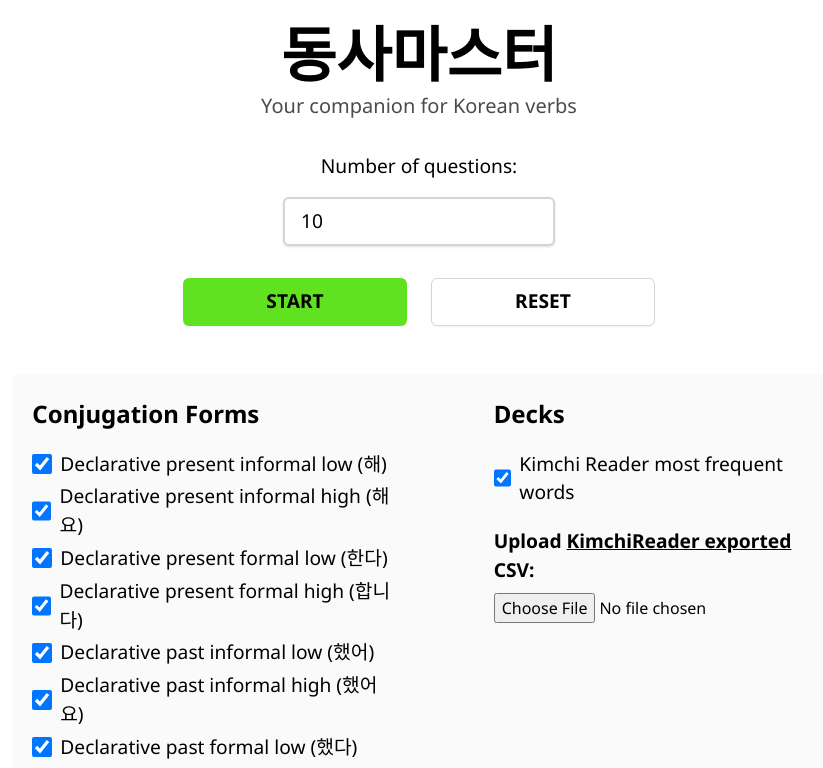
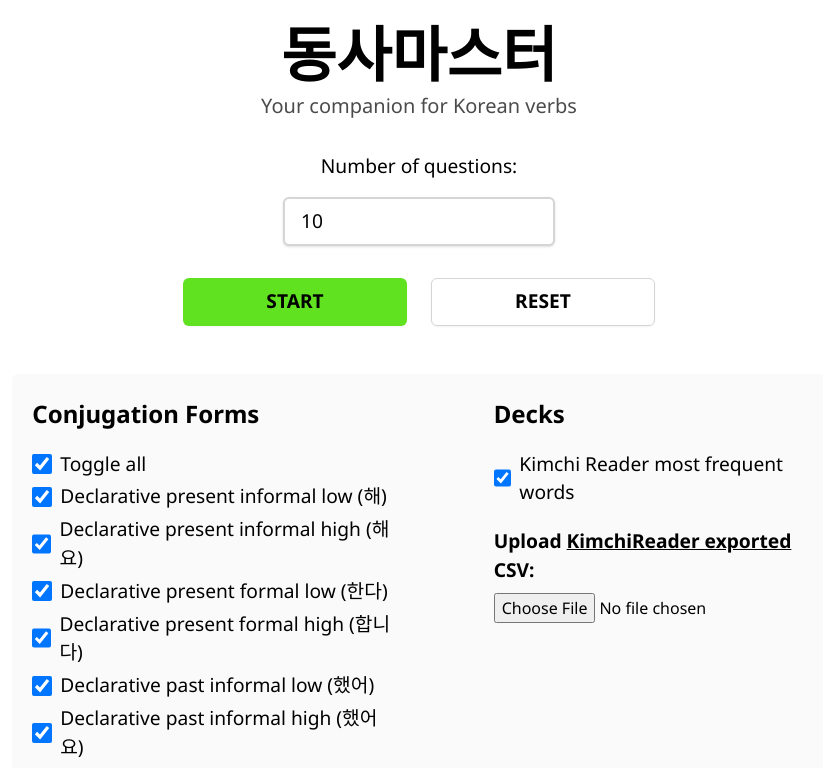
Before and after one commit to BrookJeynes/verb-master, a React (Vite) app: page / in a window 1280 px wide. Shown: the top 768 px of the page, without its empty margins (221-1044 px from the left). Built offline with nearby package versions, Linux system fonts and the light colour scheme.

Commit message:
feat: config is saved to local storage to persist across reloads feat: toggle enable/disable all tense options

```diff
--- a/src/App.tsx
+++ b/src/App.tsx
@@ -1,6 +1,6 @@
 import { useEffect, useRef, useState } from "react";
 import { getRandomConjugations, isValidVerb } from "./conjugator";
-import { Config, default_config } from "./config";
+import { Config, default_config, TenseOption } from "./config";
 import { Tense, WordConjugation } from "./types";
 import { parseKimchiCsv } from "./csv";
 import { FaCircleCheck, FaCircleXmark, FaMoon, FaRectangleXmark, FaSun, FaXmark } from "react-icons/fa6";
@@ -86,6 +86,11 @@ function Home({
         });
     }
 
+    // Save config to local storage
+    useEffect(() => {
+        localStorage.setItem("config", JSON.stringify(config));
+    }, [config]);
+
     return (
         <div className="flex w-full flex-col items-center dark:bg-offblack dark:text-whitehover">
             <form
@@ -106,7 +111,7 @@ function Home({
                     type="number"
                     defaultValue={10}
                     min={1}
-                    className="w-full max-w-[17rem] mt-4 rounded-md border-2 border-platinum px-4 py-2 text-black shadow"
+                    className="mt-4 w-full max-w-[17rem] rounded-md border-2 border-platinum px-4 py-2 text-black shadow"
                 />
 
                 <div className="mt-4 flex w-full items-center justify-center gap-6">
@@ -127,6 +132,27 @@ function Home({
                 <div className="mt-12 flex w-full flex-col justify-center gap-24 rounded-md bg-lightgray px-5 py-6 dark:bg-jet md:flex-row">
                     <div className="flex flex-col gap-1">
                         <h2 className="mb-4 text-2xl font-bold">Conjugation Forms</h2>
+                        <div className="flex items-center">
+                            <input
+                                id="toggle_all"
+                                type="checkbox"
+                                className="mr-2 size-5 cursor-pointer rounded border border-darkgray"
+                                defaultChecked={Object.values(config.tenses).every(t => t.enabled)}
+                                onChange={(e) => {
+                                    const checked = e.target.checked;
+                                    setConfig((prevConfig) => ({
+                                        ...prevConfig,
+                                        tenses: Object.fromEntries(
+                                            Object.entries(prevConfig.tenses).map(([key, value]): [string, TenseOption] => [
+                                                key,
+                                                { ...value, enabled: checked },
+                                            ])
+                                        ) as Config["tenses"],
+                                    }));
+                                }}
+                            />
+                            <label htmlFor="toggle_all">Toggle all</label>
+                        </div>
                         {Object.keys(config.tenses).map(tense_key => {
                             const tense = config.tenses[tense_key as Tense];
                             return (
@@ -454,8 +480,17 @@ function Result({
 }
 
 function App() {
+    function loadConfig(): Config {
+        const persistent_config = localStorage.getItem("config");
+        if (persistent_config) {
+            return JSON.parse(persistent_config);
+        }
+
+        return { ...default_config };
+    }
+
     const [state, setState] = useState<State>(State.home);
-    const [config, setConfig] = useState<Config>({ ...default_config });
+    const [config, setConfig] = useState<Config>(loadConfig());
     const [question_count, setQuestionCount] = useState<number>(10);
     const [correct_question_count, setCorrectQuestionCount] = useState<number>(0);
     const [error, setError] = useState<string | null>(null);
```
